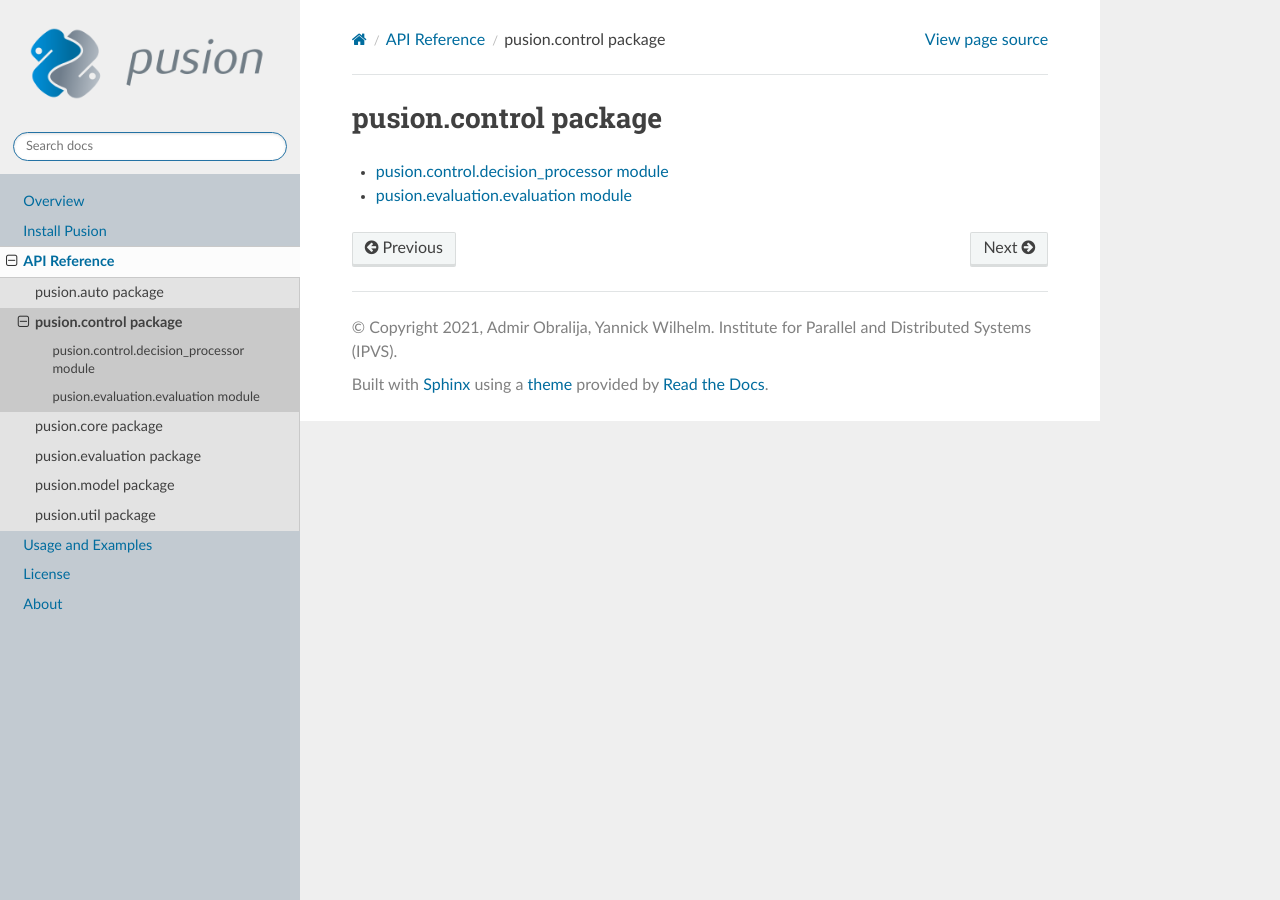
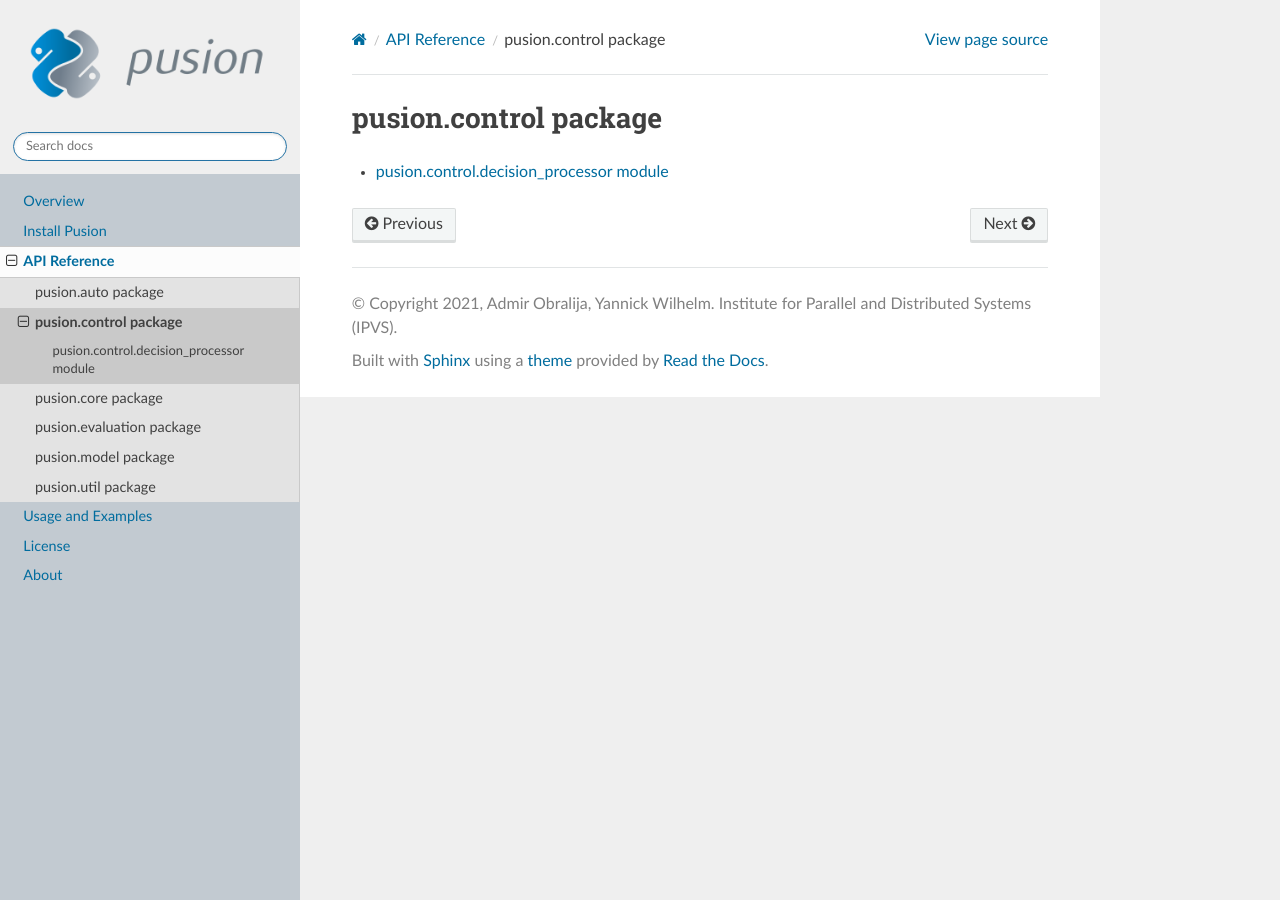
Before and after one commit to IPVS-AS/pusion, a Sphinx documentation site: the page built from docs/source/pusion.control.rst, in a window 1280 px wide. Built offline with Sphinx 7.4.7 and the Read the Docs theme 2.0.0, drawn with Linux system fonts in a browser that asks for light colours.

Commit message:
Update toctree in Docs.

```diff
--- a/docs/source/pusion.control.rst
+++ b/docs/source/pusion.control.rst
@@ -6,4 +6,3 @@ pusion.control package
    :maxdepth: 4
 
    pusion.control.decision_processor
-   pusion.evaluation.evaluation
--- a/docs/source/pusion.evaluation.rst
+++ b/docs/source/pusion.evaluation.rst
@@ -5,4 +5,5 @@ pusion.evaluation package
 .. toctree::
    :maxdepth: 4
 
+   pusion.evaluation.evaluation
    pusion.evaluation.evaluation_metrics
```
